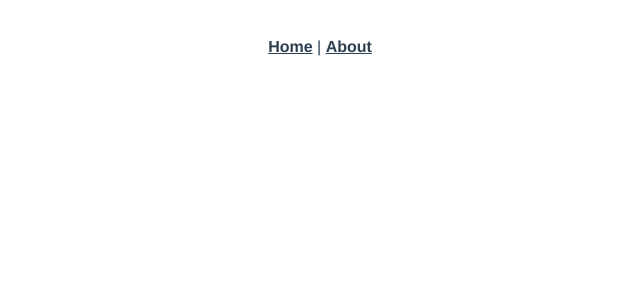
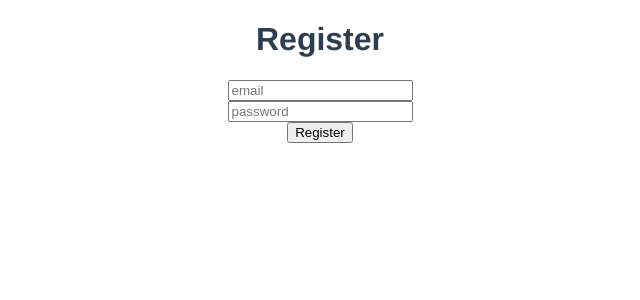
Before and after one commit to jonah-butler/drum-tab-tracker, a Vue app in the folder client/: page /#/register in a window 1280 px wide. Shown: the top 300 px of the page, without its empty margins (320-960 px from the left). Built offline with nearby package versions, Linux system fonts and the light colour scheme.

Commit message:
set up register vue with axios api endpoint

```diff
--- a/client/src/App.vue
+++ b/client/src/App.vue
@@ -1,9 +1,5 @@
 <template>
   <div id="app">
-    <div id="nav">
-      <router-link to="/">Home</router-link> |
-      <router-link to="/about">About</router-link>
-    </div>
     <router-view/>
   </div>
 </template>
--- /dev/null
+++ b/client/src/components/Register.vue
@@ -0,0 +1,45 @@
+<template>
+  <div>
+    <h1>Register</h1>
+    <input type="email"
+    name="email"
+    v-model="email"
+    placeholder="email">
+    <br>
+    <input type="password"
+    name="password"
+    v-model="password"
+    placeholder="password">
+    <br>
+    <button @click="register">
+      Register
+    </button>
+  </div>
+</template>
+
+<script>
+import AuthService from '@/services/AuthService';
+
+export default {
+  name: 'RegisterUser',
+  data() {
+    return {
+      email: '',
+      password: '',
+    };
+  },
+  methods: {
+    async register() {
+      const response = await AuthService.register({
+        email: this.email,
+        password: this.password,
+      });
+      console.log(response.data);
+    },
+  },
+  props: { },
+};
+</script>
+
+<style scoped>
+</style>
--- a/client/src/router/index.js
+++ b/client/src/router/index.js
@@ -1,6 +1,7 @@
 import Vue from 'vue';
 import VueRouter from 'vue-router';
 import Home from '../views/Home.vue';
+import Register from '../views/Register.vue';
 
 Vue.use(VueRouter);
 
@@ -18,6 +19,11 @@ const routes = [
     // which is lazy-loaded when the route is visited.
     component: () => import(/* webpackChunkName: "about" */ '../views/About.vue'),
   },
+  {
+    path: '/register',
+    name: 'Register',
+    component: Register,
+  },
 ];
 
 const router = new VueRouter({
--- /dev/null
+++ b/client/src/services/Api.js
@@ -0,0 +1,3 @@
+import axios from 'axios';
+
+export default () => axios.create({ baseURL: 'http://localhost:8081/' });
--- /dev/null
+++ b/client/src/services/AuthService.js
@@ -0,0 +1,7 @@
+import Api from '@/services/Api';
+
+export default {
+  register(credentials) {
+    return Api().post('register', credentials);
+  },
+};
--- /dev/null
+++ b/client/src/views/Register.vue
@@ -0,0 +1,18 @@
+<template>
+  <div>
+    <Register />
+  </div>
+</template>
+
+<script>
+import Register from '@/components/Register.vue';
+
+export default {
+  components: {
+    Register,
+  },
+};
+</script>
+
+<style lang="css" scoped>
+</style>
```
Also changed, not shown: 2 other files (tests, documents, lock files or other folders).
